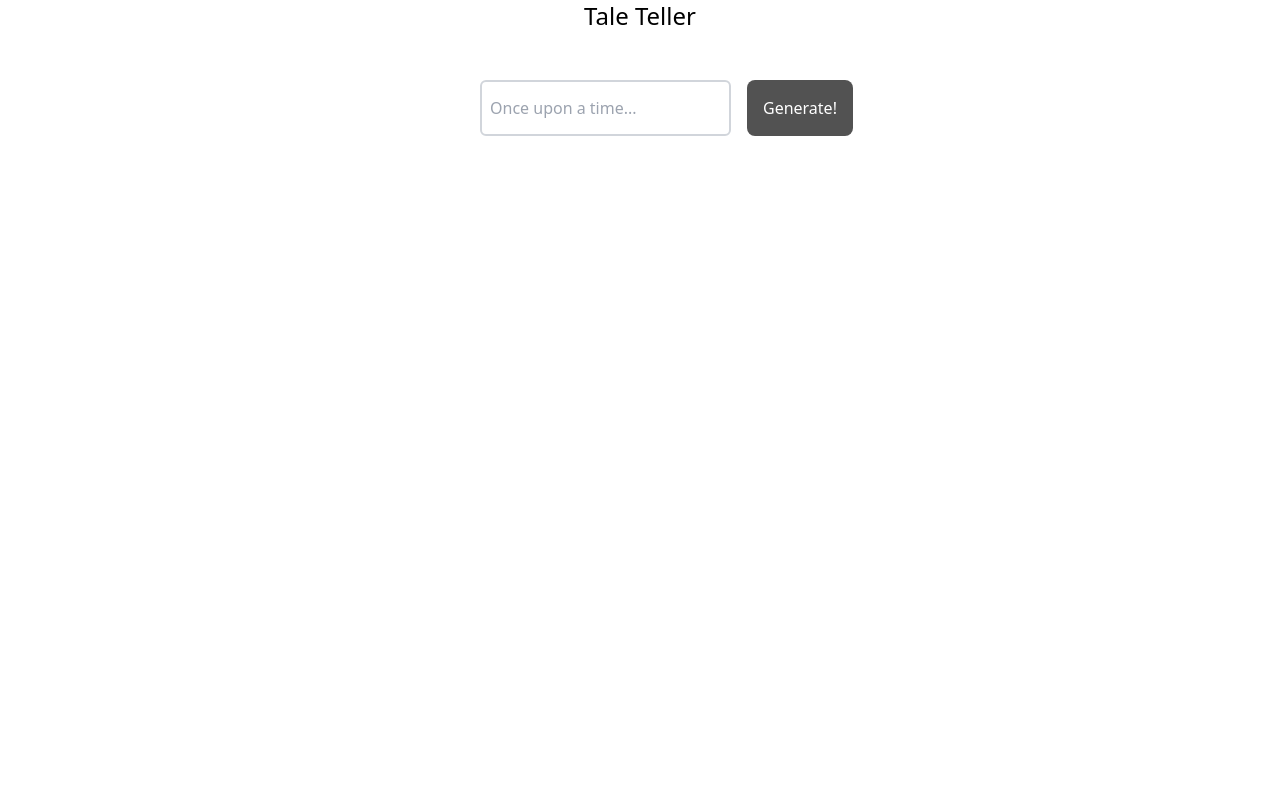
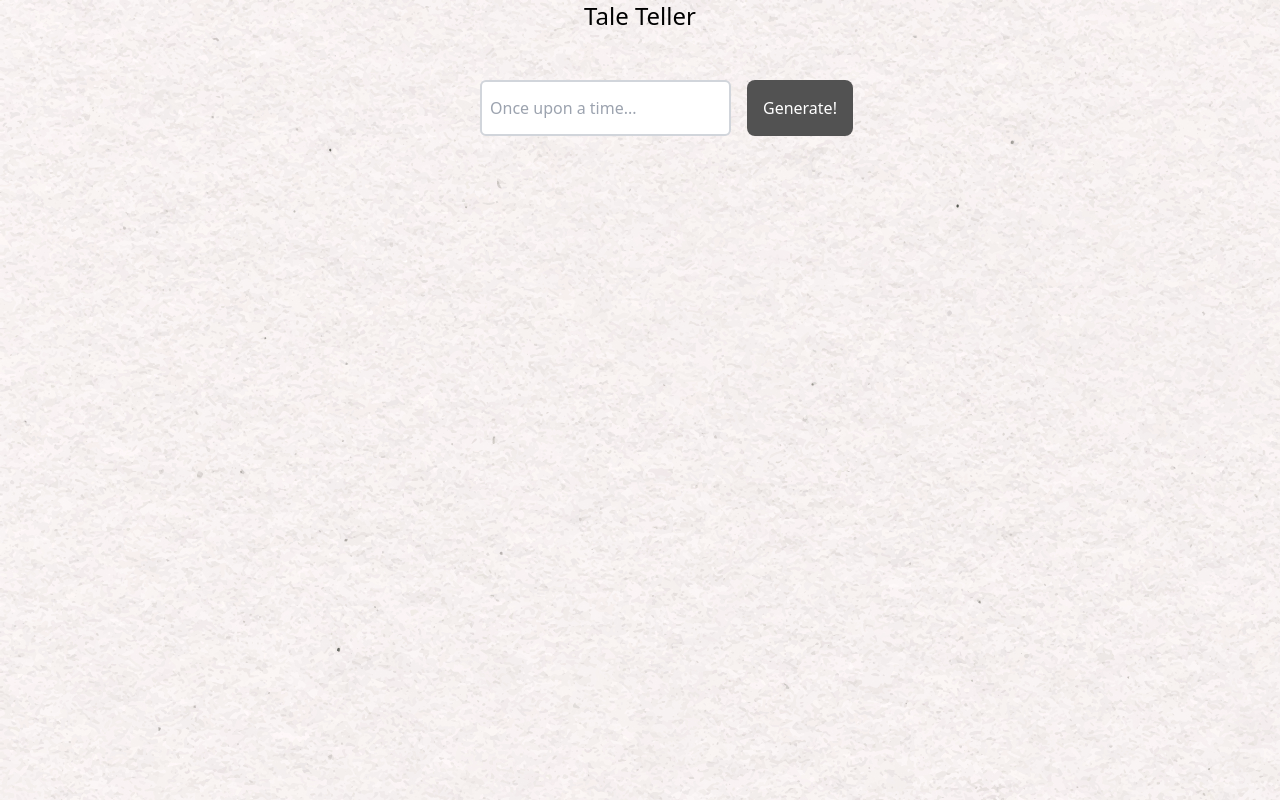
Before and after one commit to ivsantos/tale-teller, a Next.js app: page / in a window 1280 px wide. Built offline with nearby package versions, Linux system fonts and the light colour scheme.

Commit message:
style: :lipstick: Add background

```diff
--- a/src/app/layout.tsx
+++ b/src/app/layout.tsx
@@ -10,7 +10,7 @@ export default function RootLayout({
   return (
     <html lang="en">
       <head />
-      <body>
+      <body className="bg-background">
         <Header />
         {children}
       </body>
--- a/tailwind.config.js
+++ b/tailwind.config.js
@@ -2,7 +2,11 @@
 module.exports = {
   content: ['./src/app/**/*.{js,ts,jsx,tsx}'],
   theme: {
-    extend: {},
+    extend: {
+      backgroundImage: {
+        background: "url('/assets/images/background.png')",
+      },
+    },
   },
   plugins: [],
 };
```
Also changed, not shown: public/assets/images/background.png (added).
